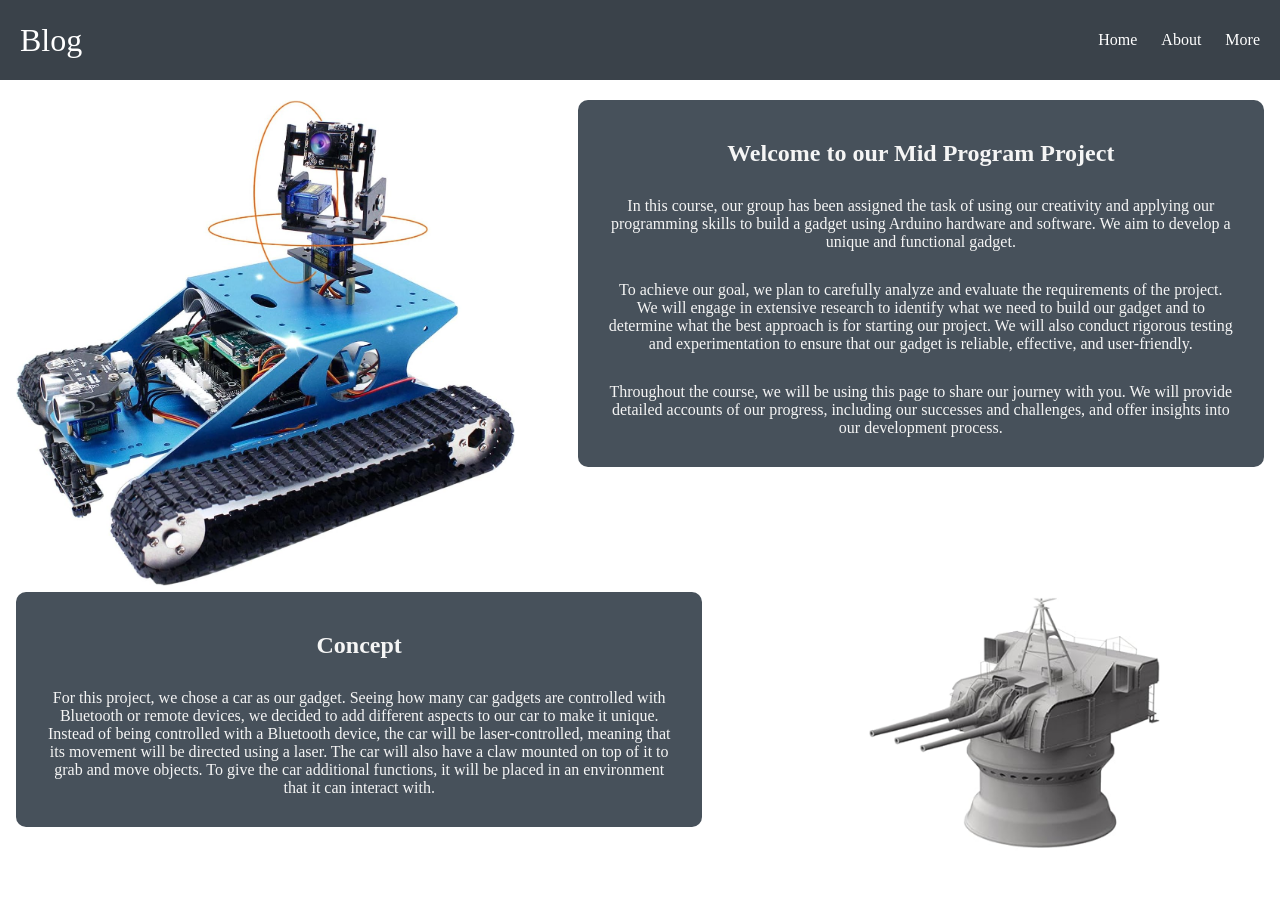
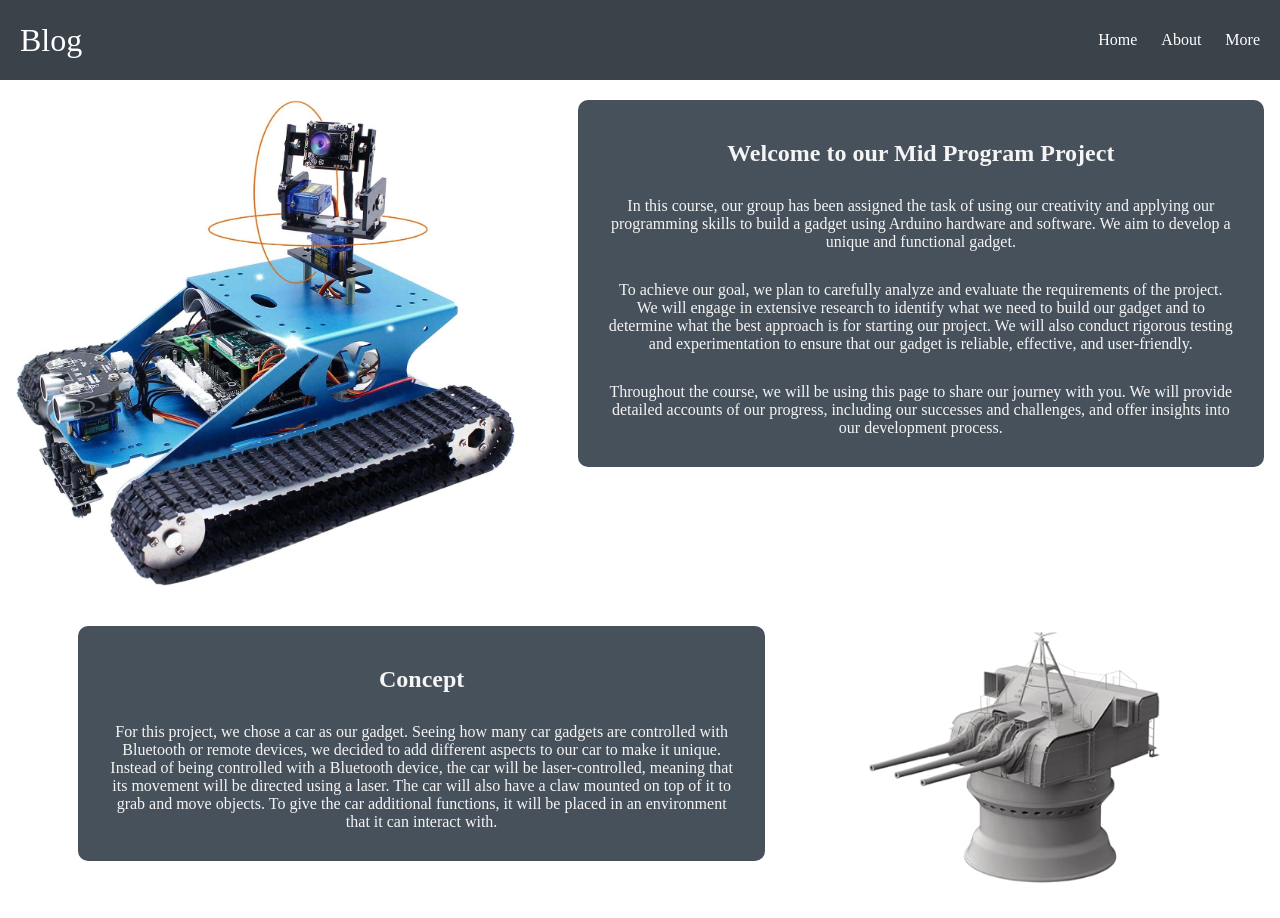
Before and after one commit to sameer3841/mp-app, a React (Create React App) app: page / in a window 1280 px wide. Before the commit the page ends 883 px from the top, so only its background shows below. Built offline with nearby package versions, Linux system fonts and the light colour scheme; a web font is replaced by a local one.

Commit message:
fixed floats and clears for box components in home page

```diff
--- a/src/pages/Home.css
+++ b/src/pages/Home.css
@@ -11,10 +11,11 @@ div.containerHome2 {
     background-color: rgb(71, 81, 91);
     max-width: 55%;
     margin-right: auto;
-
+    float: right;
+    clear:left;
     padding: 20px;
     border-radius: 10px;
-    margin-top: 125px;
+    margin-top: 40px;
 }
 
 .text {
@@ -31,12 +32,14 @@ div.containerHome2 {
 .picarimg {
     width: 40%;
     float: left;
+    clear: right
 }
 
 .turretimg {
     width: 40%;
     float: right;
-    margin-top: 125px;
+    clear:left;
+    margin-top: 40px;
 }
 
 .head {
```
